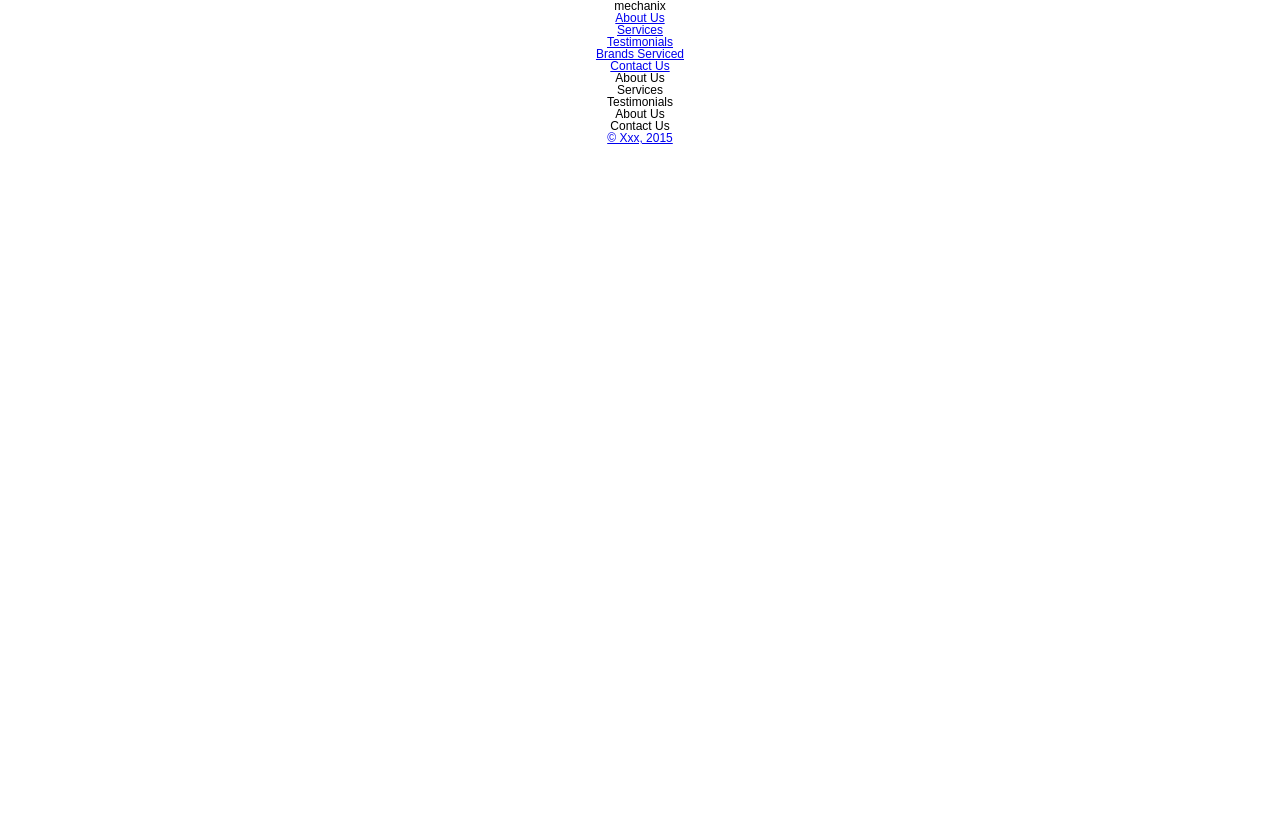
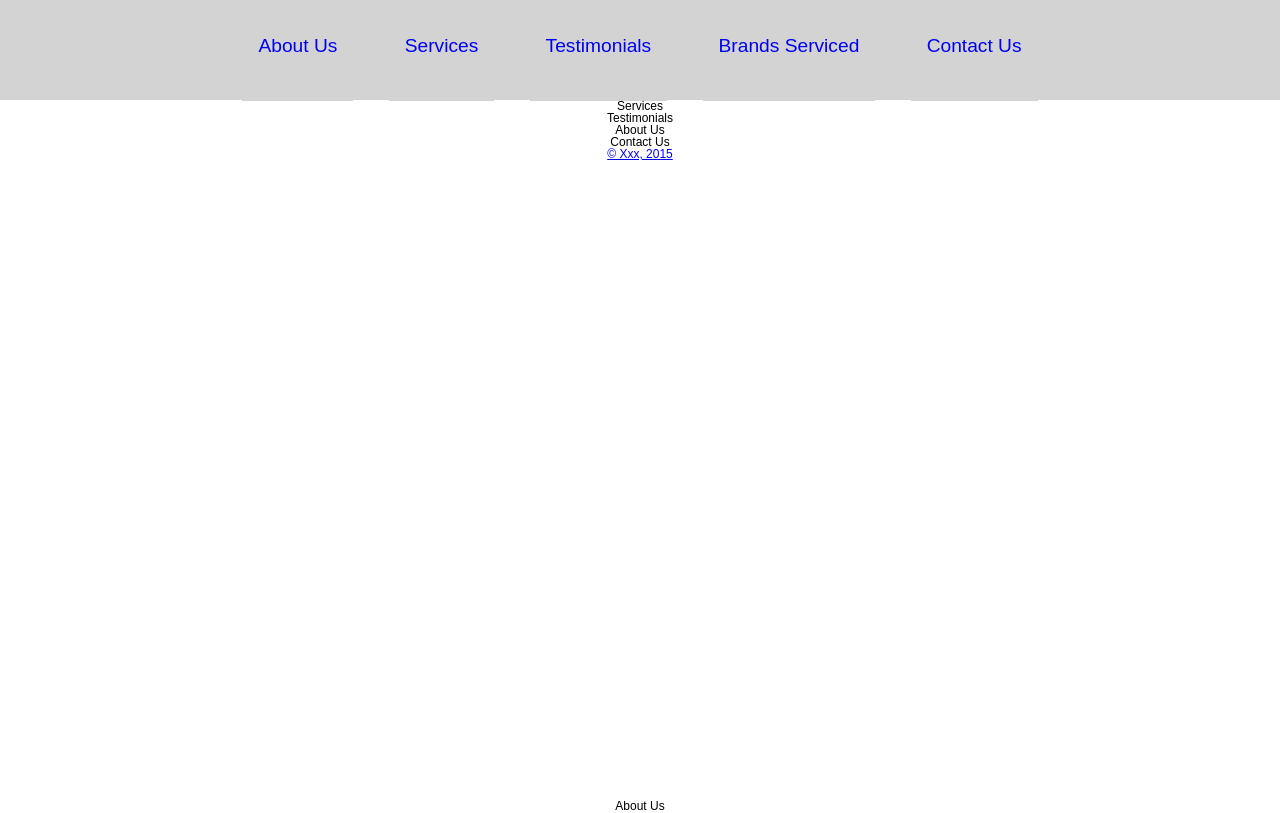
Before and after one commit to puginabox/aarons-auto, a website: page src/client/index.html in a window 1280 px wide. Drawn offline with Linux system fonts and the light colour scheme.

Commit message:
starting on the styling

```diff
--- a/package.json
+++ b/package.json
@@ -32,6 +32,7 @@
     "del": "^1.1.1",
     "gulp": "^3.8.10",
     "gulp-autoprefixer": "^2.0.0",
+    "gulp-compass": "^2.0.3",
     "gulp-if": "^1.2.5",
     "gulp-inject": "^1.1.1",
     "gulp-jscs": "^1.3.1",
--- a/src/client/components/sass/core/_base.scss
+++ b/src/client/components/sass/core/_base.scss
@@ -1,11 +1,63 @@
 * {
     box-sizing: border-box;
-    outline: 0 !important
+    outline: 0 !important;
+    -webkit-transition-property: all;
+    transition-property: all;
+    -webkit-transition-duration: .6s;
+    transition-duration: .6s;
+    -webkit-transition-timing-function: ease;
+    transition-timing-function: ease;
 }
 body {
     width: 100%;
     margin: 0 auto;
+    height: auto;
     text-align: center;
+    position: relative;
     font-family: 'Droid Sans', sans-serif;
-    font-size: 12px; // for rems
+    font-size: 12px; /* for rems */
 }
+header, section {
+    margin: 0 auto;
+    text-align: center;
+    width: 100%;
+
+}
+header h1 {
+    display: none;
+}
+.main-menu {
+    width: 100%;
+    height: 100px;
+    list-style: none;
+    background: lightgray;
+    margin: 0 auto;
+    text-align: center;
+}
+.main-menu ul {
+    list-style: none;
+    display: inline;
+    overflow: hidden;
+}
+.main-menu ul li {
+    display: inline-block;
+    margin: 1rem;
+    padding: 20px 0;
+
+}
+.main-menu ul li a {
+    text-decoration: none;
+    font-size: 1.2rem;
+    font-weight: 100;
+    opacity: 1;
+    background: lightgray;
+    padding: 45px 1rem;
+}
+.main-menu ul li a:hover {
+    opacity: 0.5;
+    background: gray;
+}
+#about {
+    position: absolute;
+    top: 800px;
+}
--- a/src/client/components/sass/core/_fonts.scss
+++ b/src/client/components/sass/core/_fonts.scss
@@ -0,0 +1 @@
+@import url(http://fonts.googleapis.com/css?family=Roboto:400,100,900);
```
Also changed, not shown: src/client/styles/master.css. Lines whose indentation alone changed are shown as unchanged.
